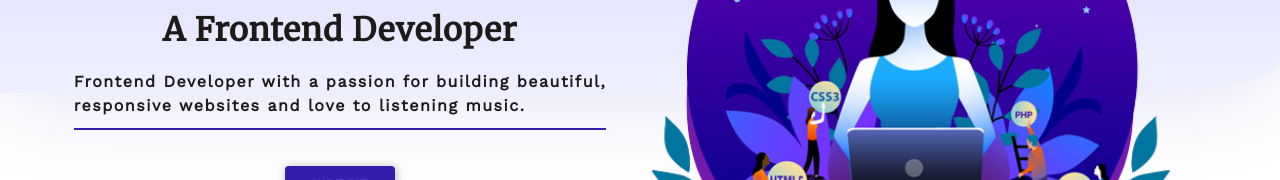
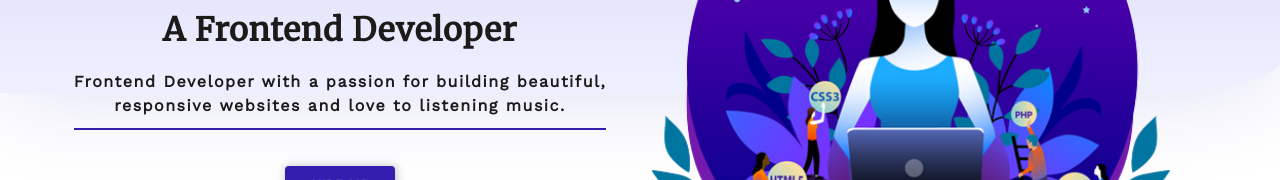
Before and after one commit to NidhiSharma63/portfolio, a React (Create React App) app: page / in a window 1280 px wide. Shown: the part 287-467 px from the top of the page. Built offline with nearby package versions, Linux system fonts and the light colour scheme.

Commit message:
herosection typography changed

```diff
--- a/src/components/HeroBanner.jsx
+++ b/src/components/HeroBanner.jsx
@@ -22,7 +22,7 @@ const HeroBanner = () => {
           gap='6px'>
            <ThemeProvider theme={heroTypography1}>
               <Typography
-                sx={{fontSize:{xs:'36px',sm:'42px',lg:'53px'}}}>
+                sx={{fontSize:{xs:'33px',sm:'42px',lg:'53px'}}}>
                 <Box component='span' color='var(--secondary-color)'>Hi,</Box>I'm <Box component='span' color='var(--secondary-color)'>Nidhi Sharma</Box>
               </Typography>
               <Typography
@@ -33,7 +33,7 @@ const HeroBanner = () => {
             <ThemeProvider theme={heroTypography2}>
               <Typography
                 className='underLine-pTag'
-                sx={{fontSize:{xs:'12px',sm:'13px',lg:'16px'}}}>
+                sx={{fontSize:{xs:'10px',sm:'13px',lg:'16px'}}}>
                 Frontend Developer with a passion for building beautiful,<br/> responsive websites and love to listening music.
               </Typography>
             </ThemeProvider>
--- a/src/materialui/Typrography.jsx
+++ b/src/materialui/Typrography.jsx
@@ -47,6 +47,7 @@ export const heroTypography2 = createTheme({
           marginTop:'10px',
           marginBottom:'30px',
           color:'var(--primary-color)',
+          textAlign:'center',
         }
       }
     }
```
